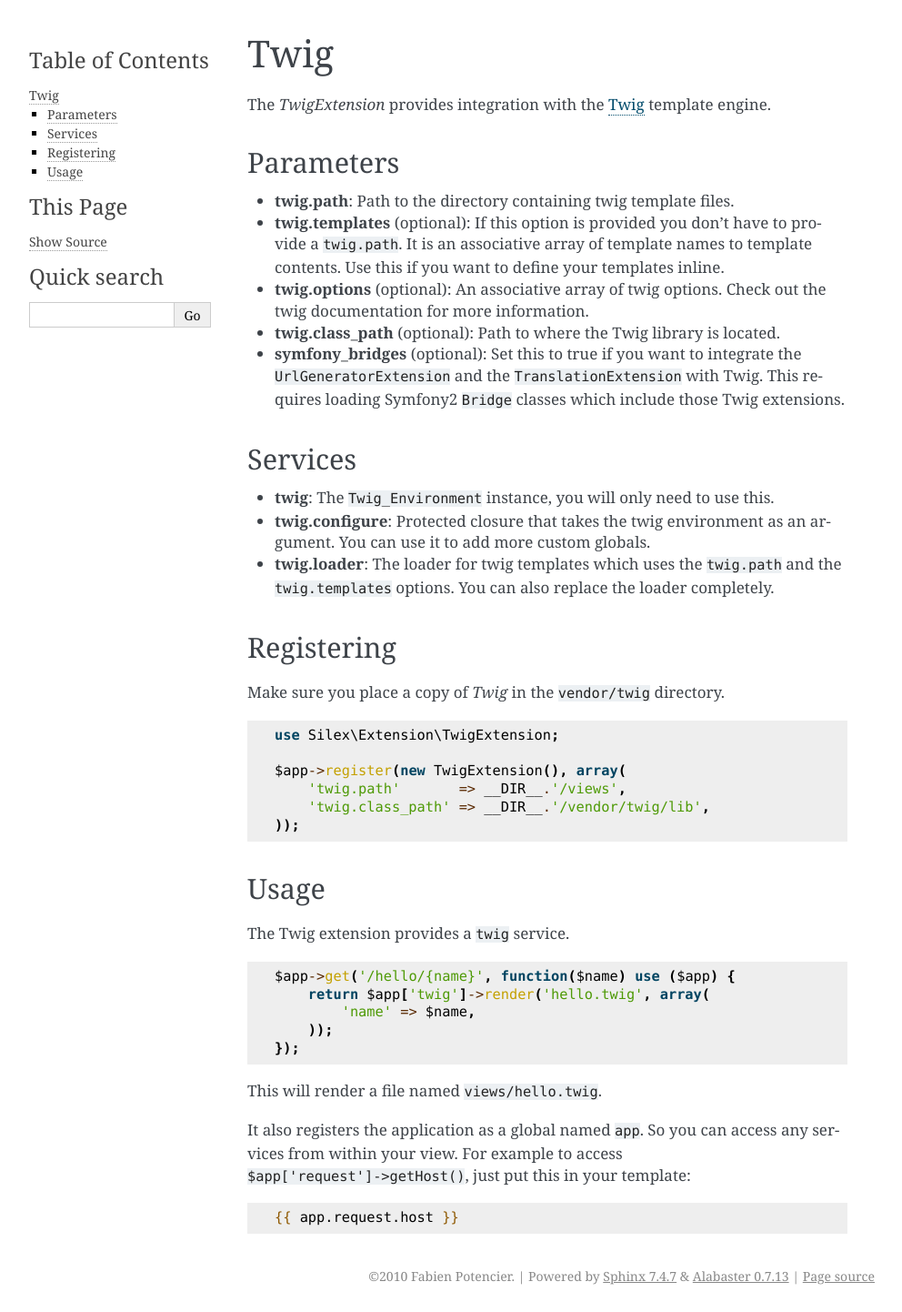
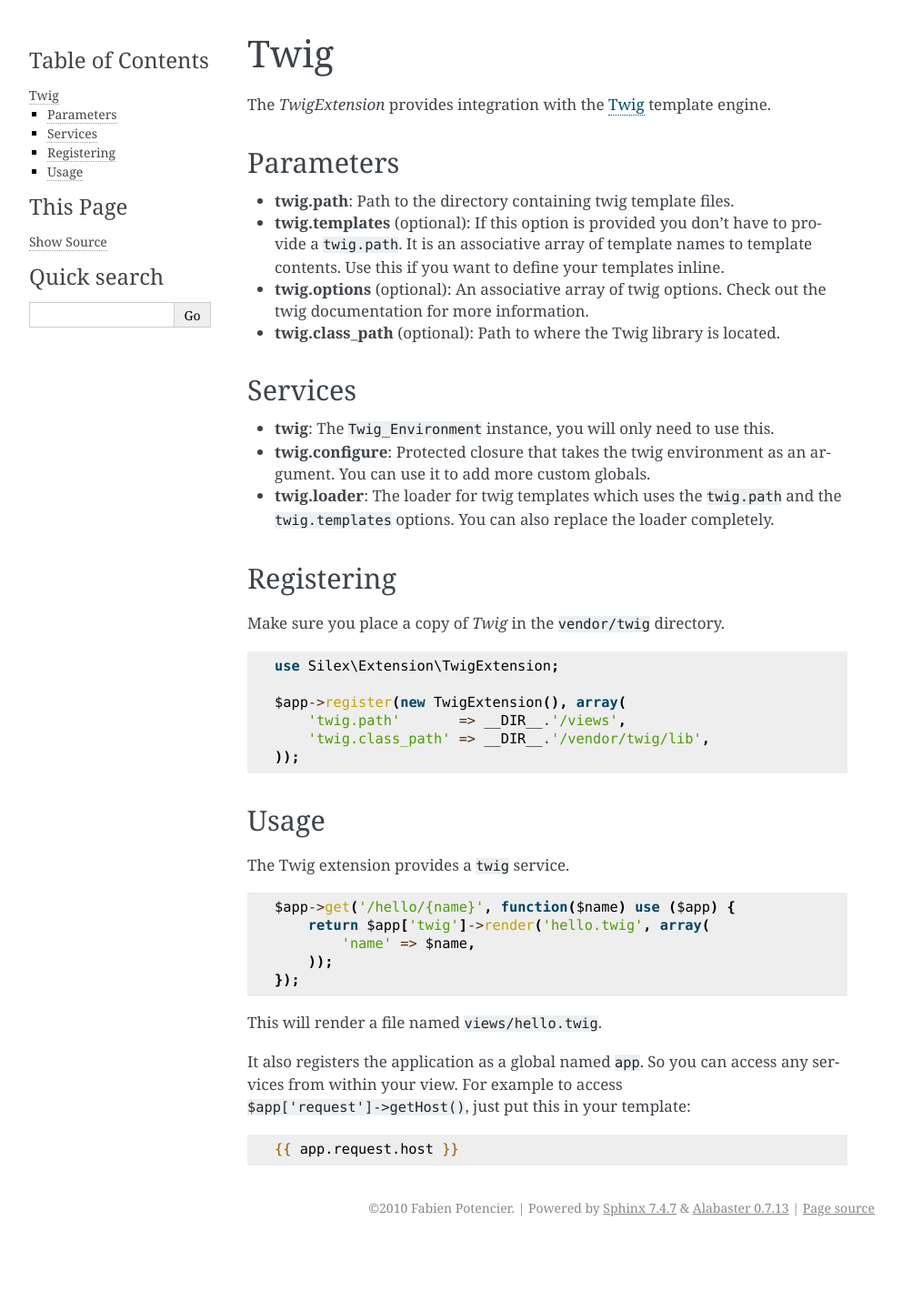
Before and after one commit to silexphp/Silex, a Sphinx documentation site: the page built from doc/extensions/twig.rst, in a window 1280 px wide. Shown: the whole page at 91% size, without its empty margins (148-1140 px from the left). Built offline with Sphinx 7.4.7, drawn with Linux system fonts in a browser that asks for light colours; after the commit the page ends 1367 px from its top, so only the background shows below that.

Commit message:
[docs] remove reference to symfony_bridges in TwigExtension docs

```diff
--- a/doc/extensions/twig.rst
+++ b/doc/extensions/twig.rst
@@ -20,11 +20,6 @@
 
 * **twig.class_path** (optional): Path to where the Twig
   library is located.
-
-* **symfony_bridges** (optional): Set this to true if you want
-  to integrate the ``UrlGeneratorExtension`` and the
-  ``TranslationExtension`` with Twig. This requires loading
-  Symfony2 ``Bridge`` classes which include those Twig extensions.
 
 Services
 --------
```
